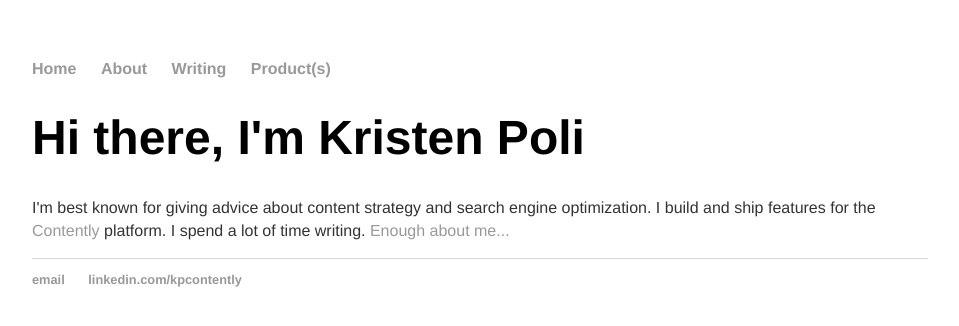
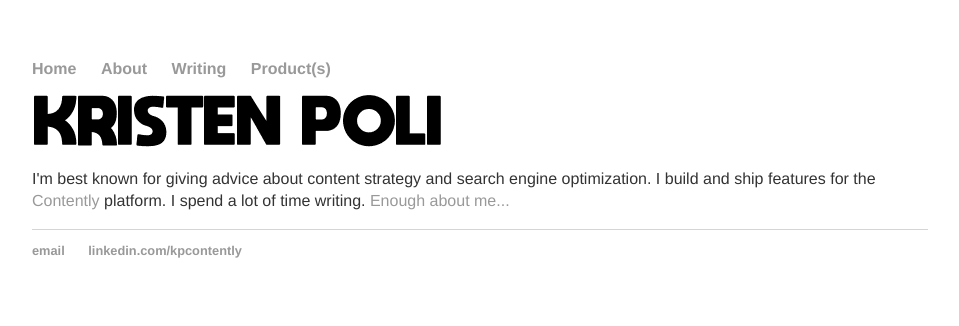
Before and after one commit to kristenepoli/portfolio, a Jekyll site: the page built from index.html, in a window 1280 px wide. Shown: the top 326 px of the page, without its empty margins (160-1119 px from the left). Built offline with Jekyll 4.4.1, drawn with Linux system fonts in a browser that asks for light colours.

Commit message:
Update index.html

```diff
--- a/index.html
+++ b/index.html
@@ -3,6 +3,6 @@ layout: default
 title: It's nice to meet you
 ---
 <div class="blurb">
-	<h1>Hi there, I'm Kristen Poli</h1>
+	<img src="moon_name.png">
 	<p>I'm best known for giving advice about content strategy and search engine optimization. I build and ship features for the <a href="http://www.contently.com"> Contently </a> platform. I spend a lot of time writing. <a href="/about">Enough about me...</a></p>
 </div><!-- /.blurb -->
```
